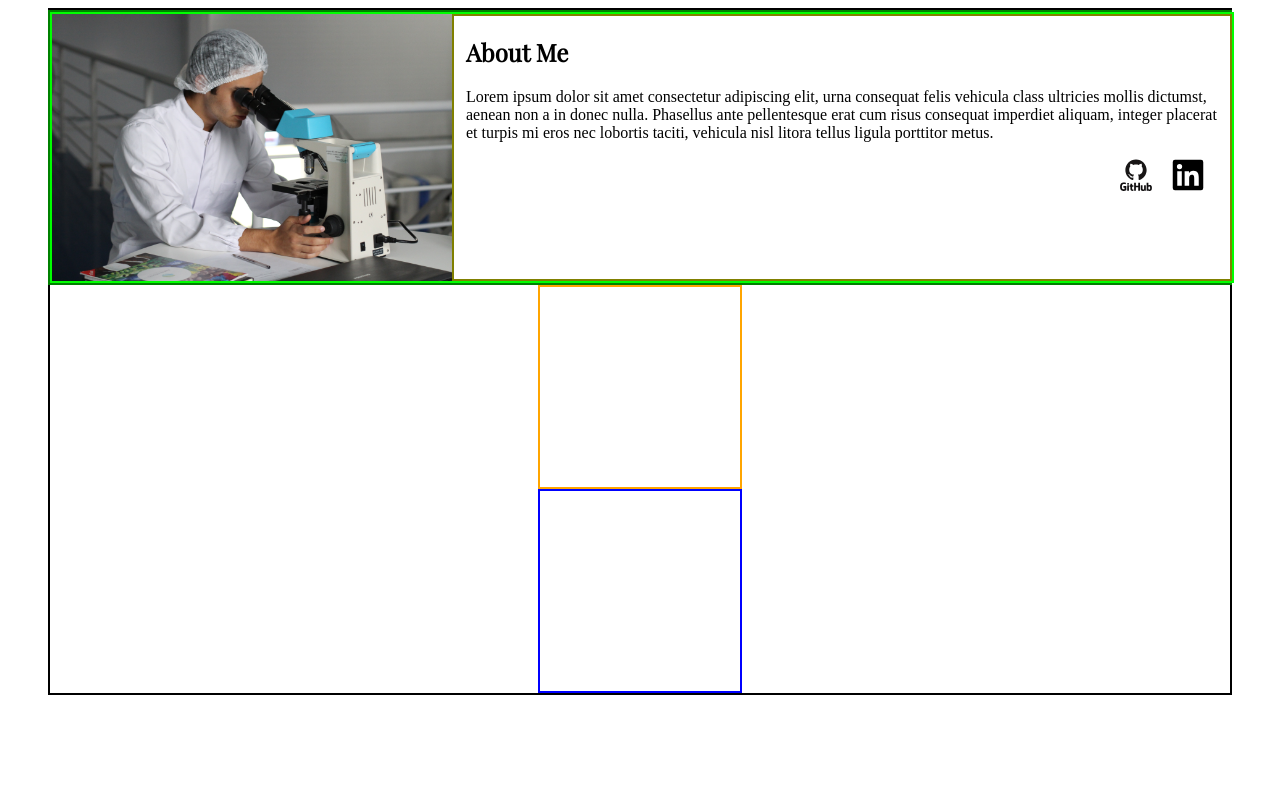
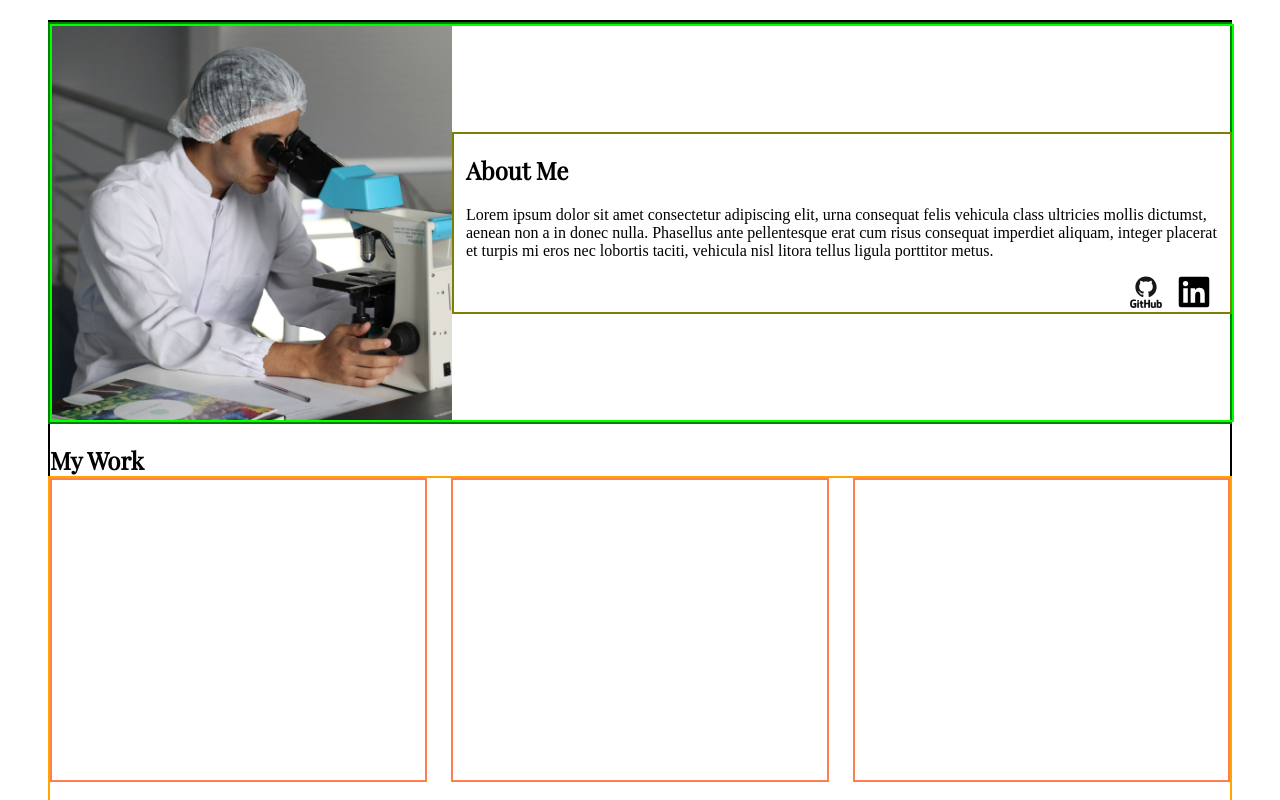
Before and after one commit to waltvenditti/personal-portfolio, a React (Create React App) app: page / in a window 1280 px wide. Shown: the top 800 px of the page. Built offline with nearby package versions, Linux system fonts and the light colour scheme.

Commit message:
contact section layed out, working on 'work' section

```diff
--- a/src/App.js
+++ b/src/App.js
@@ -7,6 +7,7 @@ function App() {
   return (
     <div className="appDiv">
      <About />
+     <h2 className="workH2">My Work</h2>
      <Work />
      <Contact />
     </div>
--- a/src/components/About.js
+++ b/src/components/About.js
@@ -1,5 +1,5 @@
 import "../styles/About.css";
-import imgScientist from "../images/scientist-microscope.jpg"
+import imgScientist from "../images/scientist-microscope-cropped.jpg"
 import imgGitHub from "../images/github.svg";
 import imgLinkedin from "../images/linkedin.svg";
 
@@ -12,8 +12,10 @@ function About() {
           <h2>About Me</h2>
           <p>Lorem ipsum dolor sit amet consectetur adipiscing elit, urna consequat felis vehicula class ultricies mollis dictumst, aenean non a in donec nulla. Phasellus ante pellentesque erat cum risus consequat imperdiet aliquam, integer placerat et turpis mi eros nec lobortis taciti, vehicula nisl litora tellus ligula porttitor metus. </p>
           <div className="aboutButtonDiv">
-            <button><img alt="GitHub link" src={imgGitHub}/></button>
-            <button><img alt="Linkedin link" src={imgLinkedin}/></button>
+            <a href="https://github.com/waltvenditti" target="_blank" rel="noreferrer">
+              <img alt="GitHub link" src={imgGitHub}/>
+            </a>
+            <a href="https://www.linkedin.com/in/walter-venditti-126712139" target="_blank" rel="noreferrer"><img alt="Linkedin link" src={imgLinkedin}/></a>
           </div>
         </div>
       </div>
--- a/src/components/Work.js
+++ b/src/components/Work.js
@@ -1,9 +1,15 @@
 import "../styles/Work.css";
+import WorkCard from "./WorkCard";
 
 function Work() {
     return (
         <div className="workDiv">
-
+            <WorkCard />
+            <WorkCard />
+            <WorkCard />
+            <WorkCard />
+            <WorkCard />
+            <WorkCard />
         </div>
     )
 }
--- /dev/null
+++ b/src/components/WorkCard.js
@@ -0,0 +1,11 @@
+import "../styles/Work.css";
+
+function WorkCard() {
+    return (
+        <div className="workCardDiv">
+
+        </div>
+    )
+}
+
+export default WorkCard;
--- a/src/styles/About.css
+++ b/src/styles/About.css
@@ -9,6 +9,7 @@
     border: 2px solid lime;
     height: 100%;
     width: 100%;
+    align-items: center;
 }
 
 .innerAboutDiv img {
@@ -18,6 +19,8 @@
 .aboutInfoDiv {
     border: 2px solid olive;
     padding-left: 12px;
+    height: 75%;
+    background-color: white;
 }
 
 .aboutButtonDiv {
@@ -25,16 +28,16 @@
     margin-right: 20px;
 }
 
-.aboutButtonDiv button {
+.aboutButtonDiv a {
     background-color: transparent;
     border: 0;
-    margin-left: 8px;
+    margin-left: 16px;
 }
 
-.aboutButtonDiv button:first-child {
+.aboutButtonDiv a:first-child {
     margin-left: auto;
 }
 
-.aboutButtonDiv button img {
+.aboutButtonDiv a img {
     width: 32px;
 }
--- a/src/styles/App.css
+++ b/src/styles/App.css
@@ -6,4 +6,10 @@
     border: 2px solid black;
     max-width: 1200px;
     margin: 0 40px;
+    margin-top: 20px;
 }
+
+.workH2 {
+    margin-bottom: 0;
+    margin-right: auto;
+}
--- a/src/styles/Work.css
+++ b/src/styles/Work.css
@@ -1,5 +1,13 @@
 .workDiv {
-    height: 200px;
-    width: 200px;
+    width: 100%;
     border: 2px solid orange;
+    display: grid;
+    grid-template-columns: repeat(3, 1fr);
+    gap: 24px;
 }
+
+.workCardDiv {
+    width: auto;
+    height: 300px;
+    border: 2px solid coral;
+}
```
Also changed, not shown: src/images/scientist-microscope-cropped.jpg (added), src/styles/index.css (line endings or trailing spaces).
